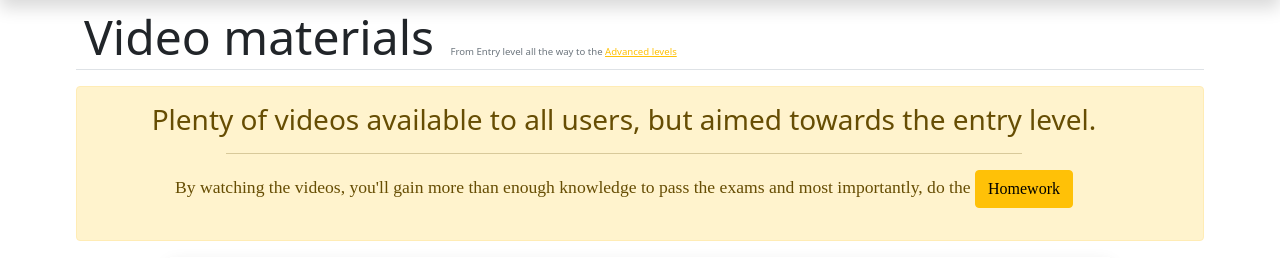
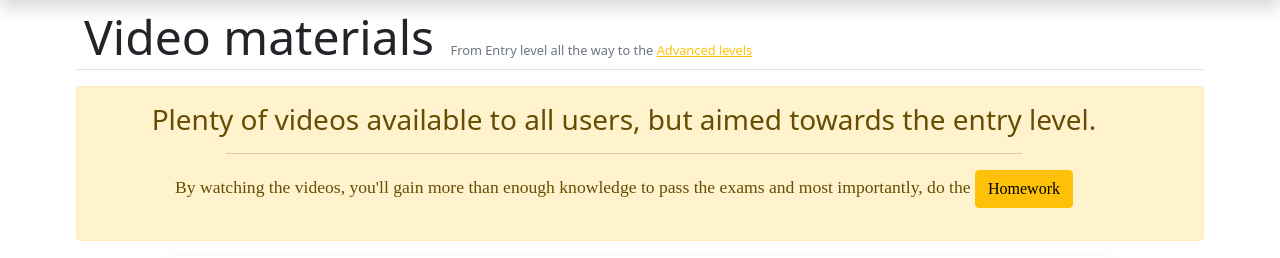
Before and after one commit to partaloski/KI_Prototype, a PHP site: page /videos.html in a window 1280 px wide. Shown: the part 88-346 px from the top of the page. Run offline with PHP 8.4, Linux system fonts and the light colour scheme.

Commit message:
Heroku app upload 2

```diff
--- a/static/style.css
+++ b/static/style.css
@@ -78,5 +78,5 @@
 }
 
 .smaller{
-    font-size: 0.6rem;
+    font-size: 0.8rem;
 }
```
